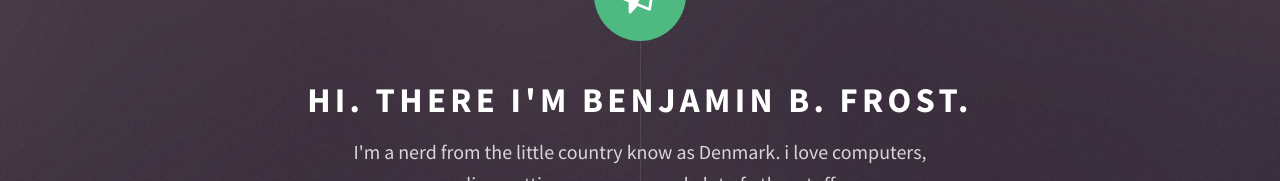
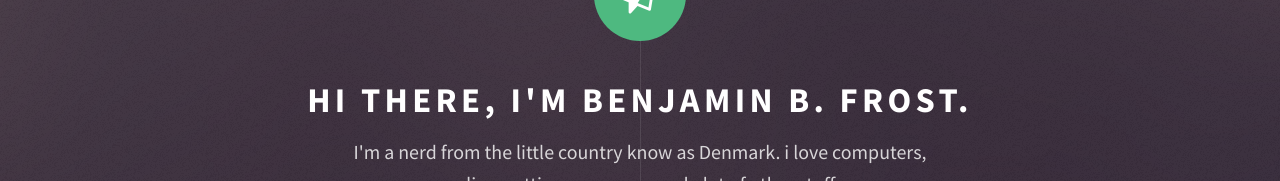
Before and after one commit to benjamin1313/benjamin1313.github.io, a plain HTML site: page index.html in a window 1280 px wide. Shown: the part 155-336 px from the top of the page. Drawn offline with Linux system fonts and the light colour scheme.

Commit message:
gammat fix
i think :p

```diff
--- a/index.html
+++ b/index.html
@@ -26,7 +26,7 @@
 		<!-- Header -->
 			<div id="header">
 				<span class="logo icon fa-paper-plane-o"></span>
-				<h1>Hi. There I'm Benjamin B. Frost.</h1>
+				<h1>Hi There, I'm Benjamin B. Frost.</h1>
 				<p>I'm a nerd from the little country know as Denmark. i love computers,
                 <br>coding, setting up servers and alot of other stuff. </p>
 			</div>
```
